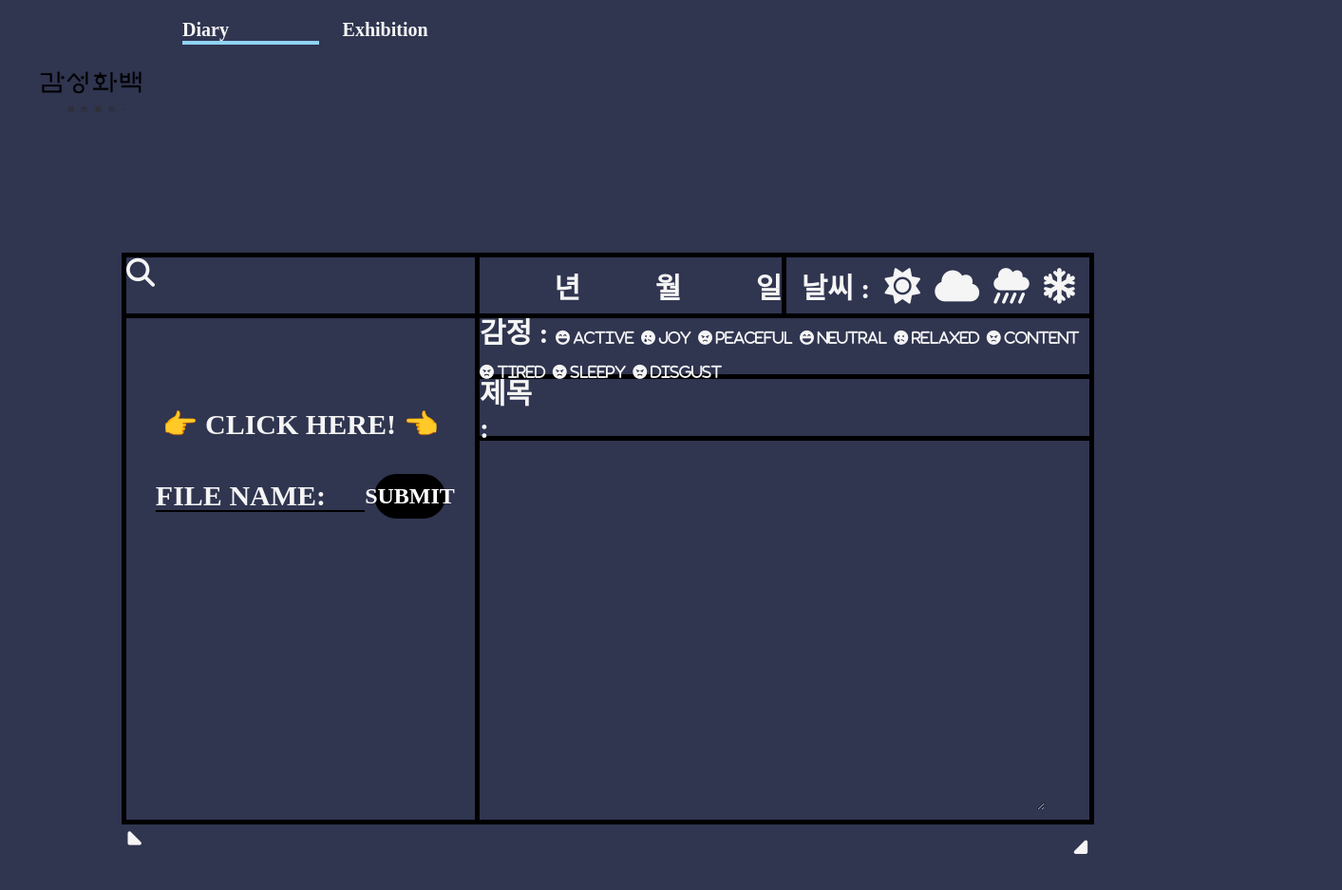
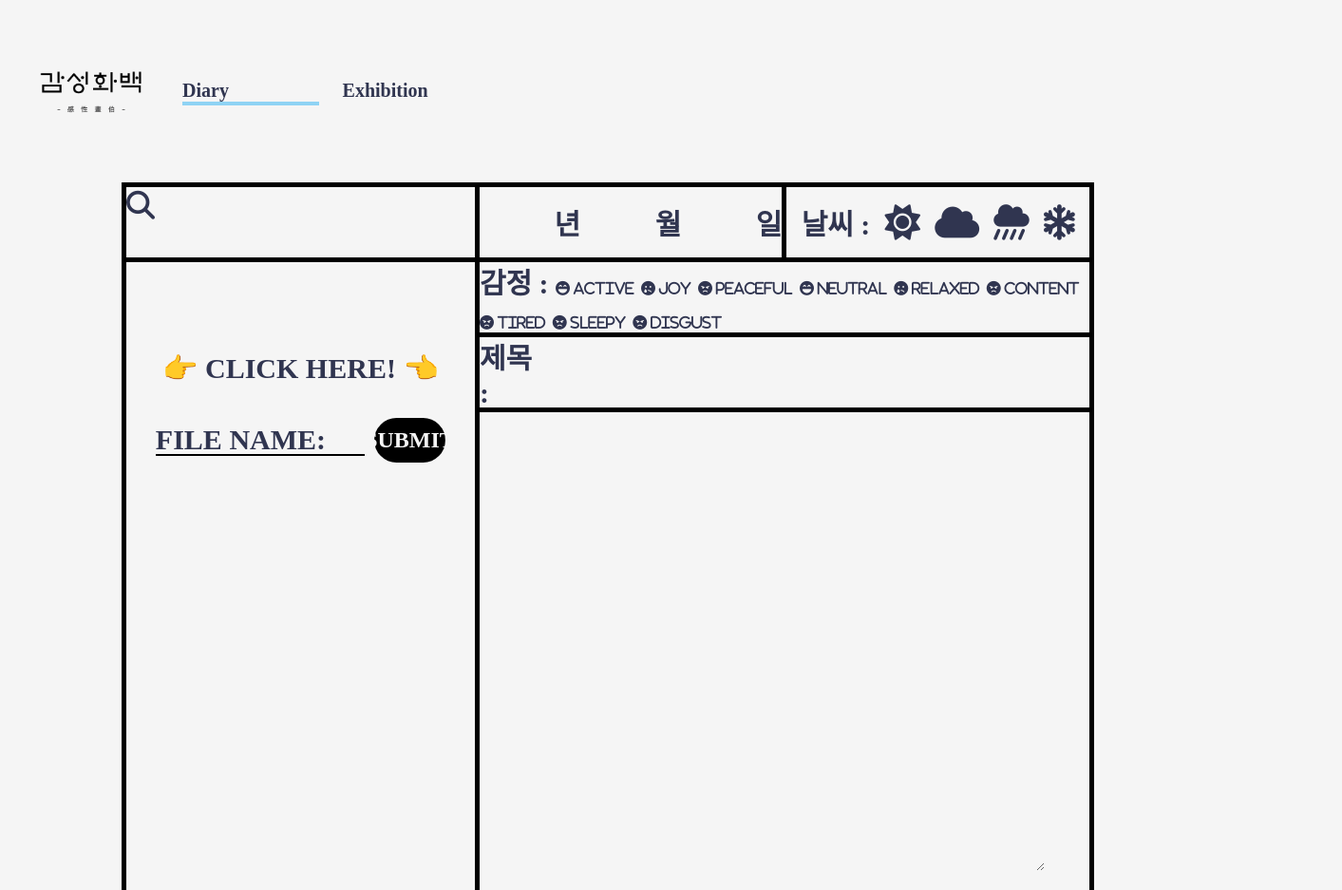
Before and after one commit to GamSeong-HwaBaek/Web_pages, a plain HTML site: page client/public/views/tempdiary.html in a window 1280 px wide. Shown: the top 937 px of the page at 95% size, 1413 px wide, since content can reach past the window. Drawn offline with nearby package versions, Linux system fonts and the light colour scheme; a web font is replaced by a local one.

Commit message:
Diary 그림 위치 수정 중

```diff
--- a/client/public/css/tempdiary.css
+++ b/client/public/css/tempdiary.css
@@ -10,7 +10,8 @@
 
 :root {
     /* Color */
-    --color-defaultbackground: #303550;
+    --color-defaultbackground: whitesmoke;
+    --color-main: #303550;
     --color-blue: #333399;
     --color-orange: #eb7e52;
     --color-darkorange: #eb7648;
@@ -33,9 +34,11 @@
     --weight-regular: 400;
 }
 
+
+
 body {
     margin: 0;
-    color: whitesmoke;
+    color: var(--color-main);
     background-color: var(--color-defaultbackground);
     font-family: "twinklestar";
     font-size: var(--font-medium);
@@ -47,7 +50,7 @@ input {
     font-family: "twinklestar";
     font-size: var(--font-regular);
     font-weight: var(--weight-bold);
-    color: white;
+    color: var(--color-main);
     border: none;
     background: transparent;
     text-align: right;
@@ -58,7 +61,7 @@ input {
 textarea {
     font-family: "sungsil";
     font-weight: var(--weight-bold);
-    color: white;
+    color: var(--color-main);
     border: none;
     background: transparent;
     text-align: right;
@@ -67,7 +70,11 @@ textarea {
 i:hover {
     color: var(--color-orange);
 }
-
+#all {
+    width: 100%;
+    height: 600px;
+    background-color: var(--color-defaultbackground);
+}
 .navbar {
     display: flex;
 }
@@ -75,9 +82,10 @@ i:hover {
 .fav_logo {
     width: 15%;
     height: 30%;
+    position: right;
 }
 .menu {
-
+    padding-top: 5%;
     vertical-align: middle;
     width: 30%;
     height: 15%;
@@ -134,7 +142,7 @@ i:hover {
 
 .mydiary {
     display: flex;
-    height: 80%;
+    height: 100%;
     width: 80%;
 }
 
@@ -206,7 +214,7 @@ label {
     align-items: center;
     margin-left: 10px;
     background-color: black;
-    color: white;
+    color: whitesmoke;
     border-radius: 30px;
     padding: 10px;
     font-size: 0.8em;
@@ -220,7 +228,7 @@ label {
     justify-content: center;
     align-items: center;
     position: absolute;
-    object-fit: contain;
+    object-fit: none;
     width: 100%;
     height: 80%
 }
@@ -348,7 +356,7 @@ label {
     font-size: var(--font-medium);
     margin: 2%;
     background-color: transparent;
-    color: white;
+    color: var(--color-main);
 }
 
 .right__lastrow {
--- a/client/public/views/tempdiary.html
+++ b/client/public/views/tempdiary.html
@@ -20,6 +20,7 @@
 </head>
 
 <body>
+    <section id = "all">
         <div class="navbar">
             <img src="../img/logo_no.png" alt="감성화백" class="fav_logo"></img>
             <div class="menu">
@@ -60,13 +61,12 @@
                                         <div class="buttonContainer">
                                             <div class="submitButton" id="submitButton">SUBMIT</div>
                                         </div>
-                                </div>
-                            </div>
                                         <div class="image-show" id="image-show"></div>
                                     </div>
                                 </div>
                             </div>
-
+                        </div>
+                    </div>
                     <div class="left__lastrow">
                         <i class="fa-solid fa-caret-left" , id="openPrevpage"></i>
                     </div>
@@ -118,4 +118,7 @@
                 </div>
             </div>
         </div>
+
+
+    </section>
 </body>
```
Also changed, not shown: client/public/css/frontpage.css (+3 -15 lines), client/public/views/frontpage.html (+3 -3 lines). Lines whose indentation alone changed are shown as unchanged.
